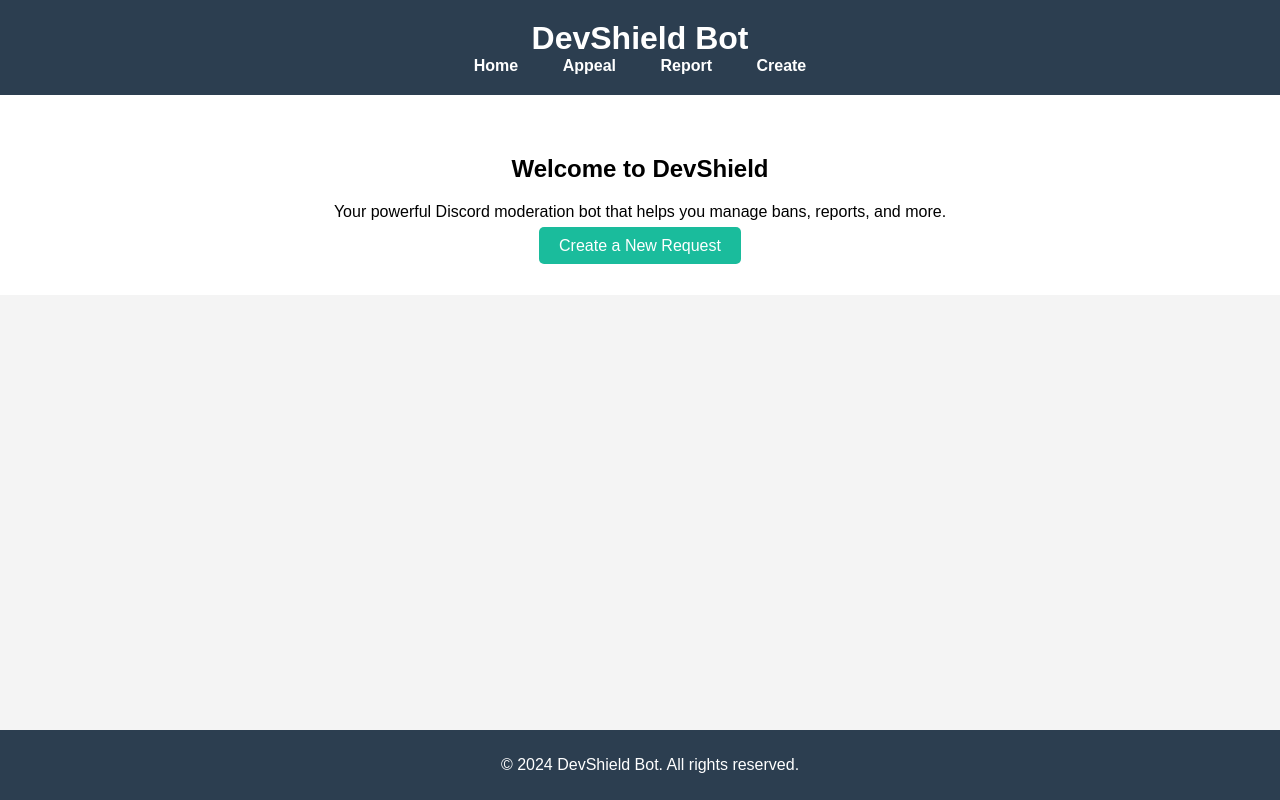
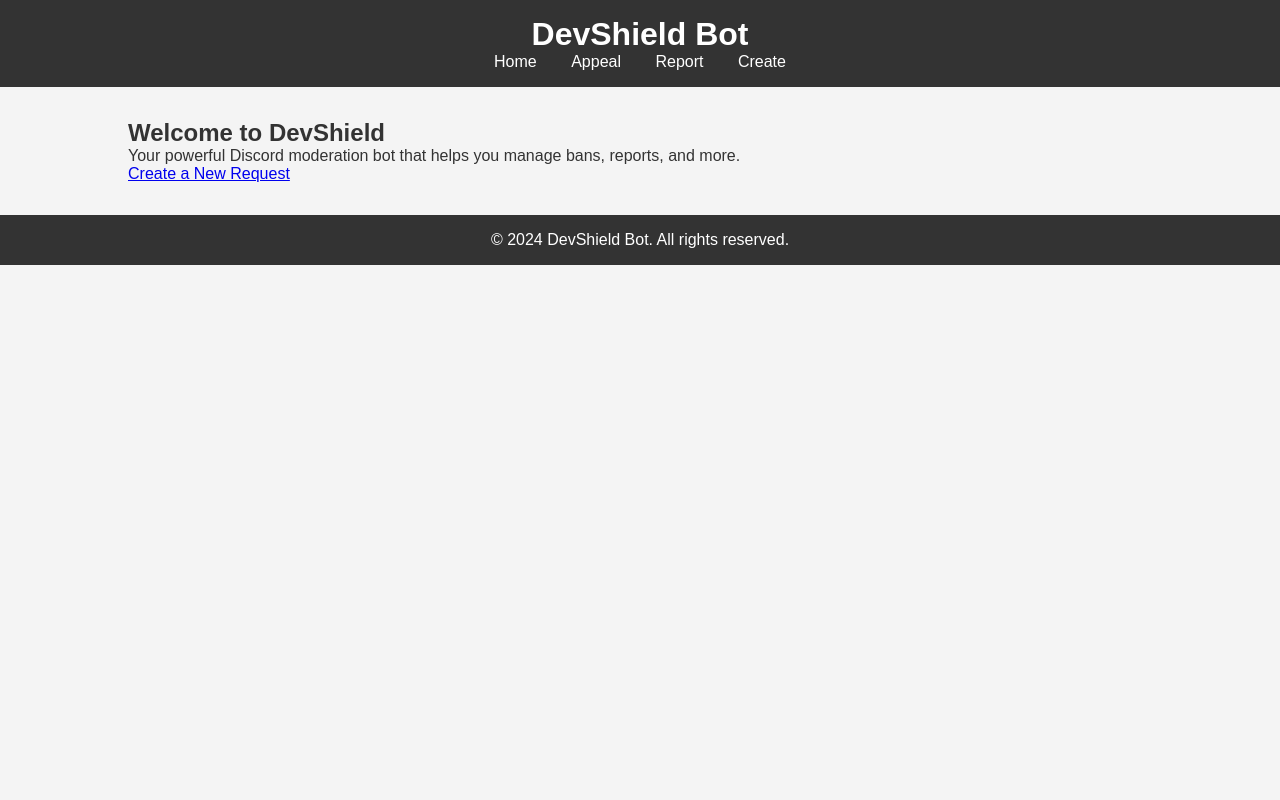
Before and after one commit to code9devlopment/devshield-website, a plain HTML site: page index.html in a window 1280 px wide. Drawn offline with Linux system fonts and the light colour scheme.

Commit message:
Update styles.css

```diff
--- a/styles.css
+++ b/styles.css
@@ -1,80 +1,76 @@
-/* Global Styles */
-body {
-    font-family: Arial, sans-serif;
+/* Basic Reset */
+body, h1, h2, p, label, input, textarea, button {
     margin: 0;
     padding: 0;
-    background-color: #f4f4f4;
+    font-family: Arial, sans-serif;
 }
 
+body {
+    background-color: #f4f4f4;
+    color: #333;
+}
+
+/* Layout */
 .container {
     width: 80%;
-    margin: auto;
+    margin: 0 auto;
 }
 
-/* Header Styles */
 header {
-    background-color: #2c3e50;
-    color: white;
-    padding: 20px;
-}
-
-header h1 {
-    text-align: center;
-    margin: 0;
-}
-
-header nav {
+    background-color: #333;
+    color: #fff;
+    padding: 1rem;
     text-align: center;
 }
 
-header nav a {
-    margin: 0 20px;
-    color: white;
+header a {
+    color: #fff;
+    margin: 0 15px;
     text-decoration: none;
-    font-weight: bold;
 }
 
-header nav a:hover {
-    text-decoration: underline;
+footer {
+    text-align: center;
+    padding: 1rem;
+    background-color: #333;
+    color: #fff;
 }
 
-/* Button Styles */
-.button {
-    background-color: #1abc9c;
-    color: white;
-    padding: 10px 20px;
-    text-decoration: none;
-    border-radius: 5px;
-    font-size: 16px;
+section {
+    padding: 2rem 0;
 }
 
-.button:hover {
-    background-color: #16a085;
+/* Form Styling */
+form {
+    background-color: #fff;
+    padding: 2rem;
+    border-radius: 8px;
+    box-shadow: 0 4px 6px rgba(0, 0, 0, 0.1);
 }
 
-/* Section Styles */
-section {
-    padding: 40px 0;
-    text-align: center;
-    margin-bottom: 40px;
-    background-color: #ffffff;
+label {
+    font-size: 1rem;
+    margin-bottom: 0.5rem;
+    display: block;
 }
 
-section h2 {
-    margin-bottom: 20px;
+input, textarea {
+    width: 100%;
+    padding: 0.8rem;
+    margin-bottom: 1rem;
+    border: 1px solid #ccc;
+    border-radius: 5px;
 }
 
-/* Footer Styles */
-footer {
-    background-color: #2c3e50;
-    color: white;
-    text-align: center;
-    padding: 10px;
-    position: fixed;
-    width: 100%;
-    bottom: 0;
+button {
+    background-color: #007bff;
+    color: #fff;
+    padding: 1rem 2rem;
+    border: none;
+    border-radius: 5px;
+    cursor: pointer;
 }
 
-    width: 100%;
-    bottom: 0;
+button:hover {
+    background-color: #0056b3;
 }
```
